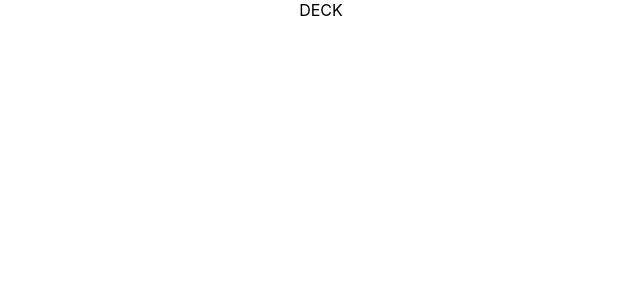
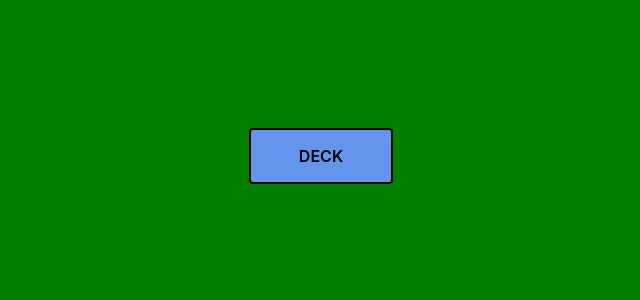
Before and after one commit to JakeBaumbaugh/Abby-Solitaire, a React (Create React App) app in the folder react-server/: page / in a window 1280 px wide. Shown: the top 300 px of the page, without its empty margins (319-959 px from the left). Built offline with nearby package versions, Linux system fonts and the light colour scheme.

Commit message:
added css so it actually looks like solitaire

```diff
--- a/react-server/src/game/GameView.tsx
+++ b/react-server/src/game/GameView.tsx
@@ -1,7 +1,8 @@
 import { useState } from "react"
 import Card, { getCardText } from "../model/Card";
 import CardStack from "../model/CardStack";
-import { newGame } from "../model/Game"
+import { newGame } from "../model/Game";
+import "./game-view.css";
 
 export default function GameView() {
     const [game, setGame] = useState(newGame());
@@ -23,13 +24,13 @@ export default function GameView() {
     });
 
     return <>
-        <div>
+        <div className="game-board">
             {game.board.map((stack, i) => (
-                <div key={i}>{getCardText(stack.cards.at(-1) as Card)}</div>
+                <div className="card" key={i}>{getCardText(stack.cards.at(-1) as Card)}</div>
             ))}
         </div>
         <div>
-            <div onClick={() => handleDeckClick()}>DECK</div>
+            <div className="deck" onClick={() => handleDeckClick()}>DECK</div>
         </div>
     </>
 }
--- /dev/null
+++ b/react-server/src/game/game-view.css
@@ -0,0 +1,36 @@
+.App {
+    background-color: green;
+    width: 100vw;
+    height: 100vh;
+}
+
+.game-board {
+    padding: 4rem;
+    display: flex;
+    gap: 1rem;
+    flex-wrap: wrap;
+}
+
+.card {
+    width: 5rem;
+    height: 7rem;
+    border: solid 2px black;
+    border-radius: 4px;
+    display: flex;
+    justify-content: center;
+    align-items: center;
+    user-select: none;
+    background-color: white;
+}
+
+.deck {
+    display: inline-block;
+    margin: 0 auto;
+    padding: 1rem 3rem;
+    border: solid 2px black;
+    border-radius: 4px;
+    cursor: pointer;
+    user-select: none;
+    background-color: cornflowerblue;
+    font-weight: 600;
+}
```
